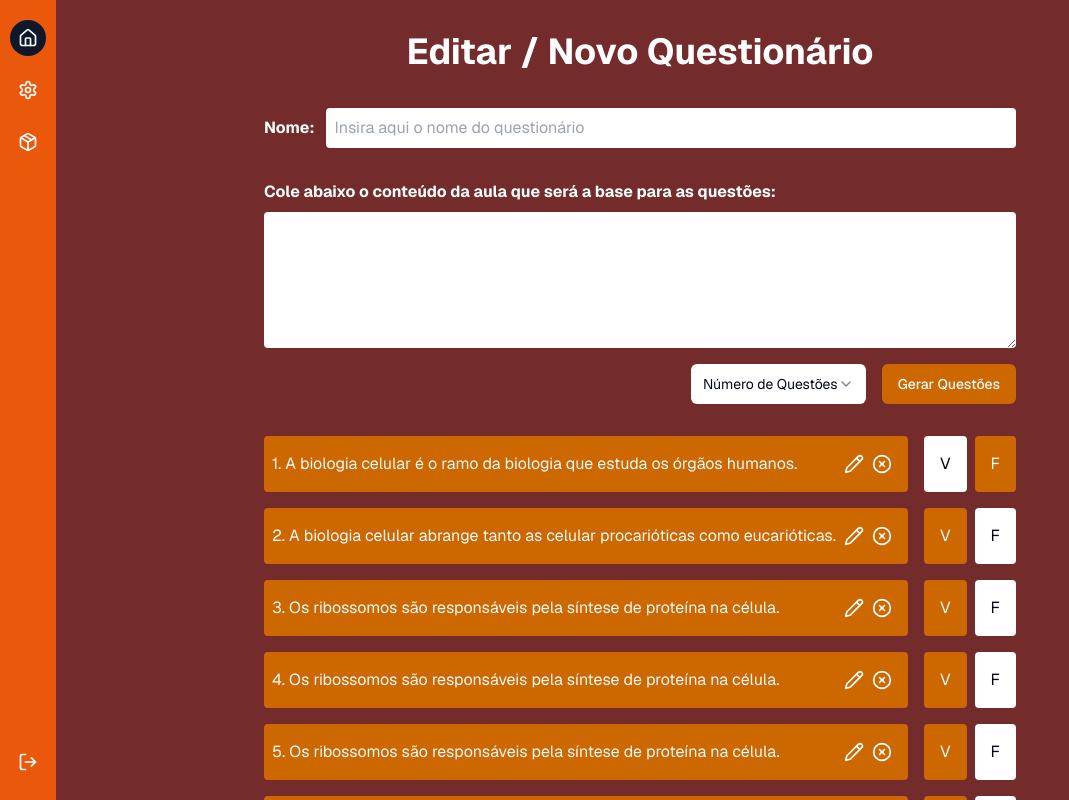
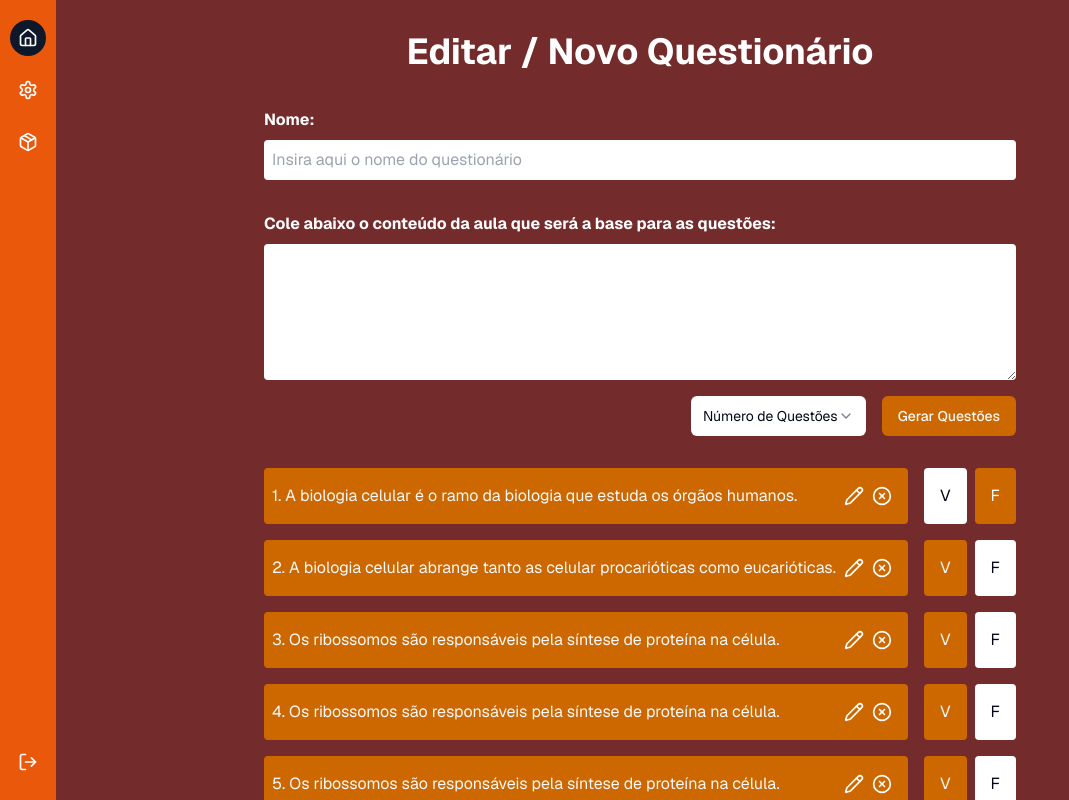
Before and after one commit to caueeugenio/fiap-hackaton-frontend, a Next.js app: page /new-questionnaire in a window 1280 px wide. Shown: the top 800 px of the page, without its empty margins (0-1069 px from the left). Built offline with nearby package versions, Linux system fonts and the light colour scheme.

Commit message:
refactor: small changes on InputText design

```diff
--- a/src/components/InputText/index.tsx
+++ b/src/components/InputText/index.tsx
@@ -6,8 +6,8 @@ interface Props extends React.ComponentProps<'input'>{
 
 export default function InputText({fieldName, content, placeholder, value, onChange}: Props) {
     return (
-        <div className="flex items-center justify-center">
-            <label htmlFor={fieldName} className="text-white font-bold mr-3">{content}: </label>
+        <div className="flex flex-col w-full gap-2">
+            <p className="text-white font-bold mr-3 text-left">{content}: </p>
             <input name={fieldName} type="text" placeholder={placeholder} value={value} onChange={onChange} className="flex-1 p-2 rounded-sm" />
         </div>
     )
```
